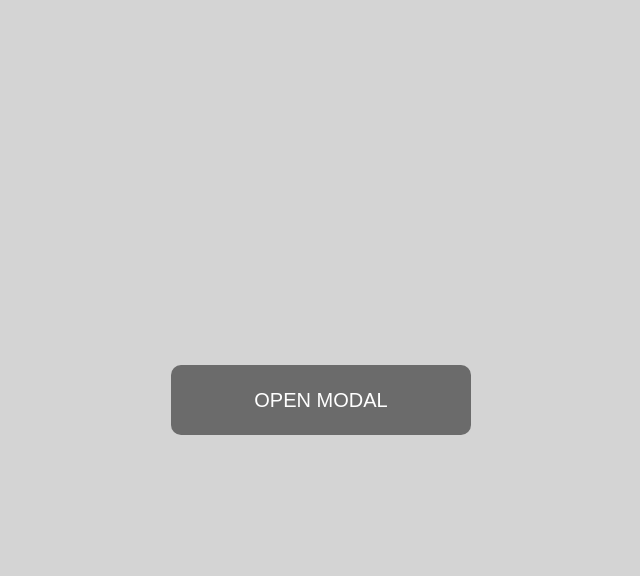
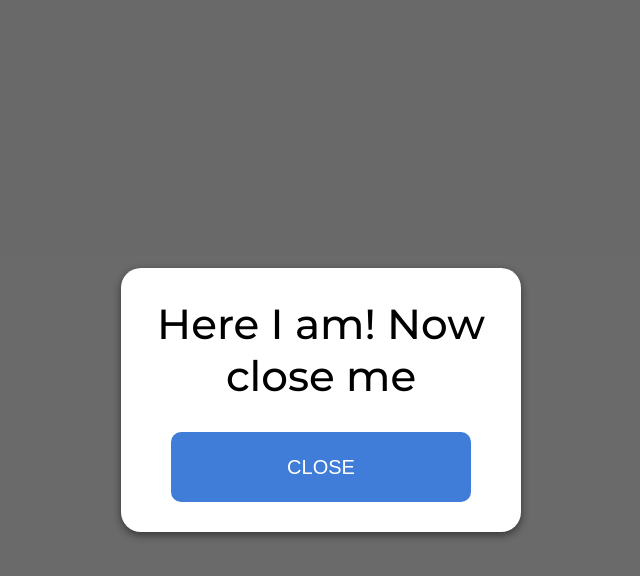
Before and after one commit to JenerikMusaeva/HW-28-Modal-Window, a plain HTML site: page index.html in a window 1280 px wide. Both pictures are taken after a click on the button "OPEN MODAL". Shown: the whole page, without its empty margins (319-959 px from the left). Drawn offline with Linux system fonts and the light colour scheme.

Commit message:
added script for close modal window

```diff
--- a/index.html
+++ b/index.html
@@ -11,8 +11,13 @@
 <body>
 	<button class="btn-open-modal" type="submit">open modal</button>
 	<div class="modal-window">
-		<h3>Here I am! Now close me</h3>
-		<button class="btn-close-modal" type="submit">close</button>
+		<div class="modal-backdrop"></div>
+		<div class="modal-content">
+			<h3>Here I am! Now close me</h3>
+			<button class="btn-close-modal" type="submit">close</button>
+		</div>
 	</div>
+
+	<script src="index.js"></script>
 </body>
 </html>
--- a/index.js
+++ b/index.js
@@ -0,0 +1,20 @@
+let openModalBtn = document.querySelector('.btn-open-modal');
+let modalWindow = document.querySelector('.modal-window')
+let closeModalBtn = document.querySelector('.btn-close-modal');
+let modalBackdrop = document.querySelector('.modal-backdrop')
+let fadeOut = document.getElementsByName('animation')
+
+openModalBtn.addEventListener('click', function(e) {
+  e.preventDefault();
+  modalWindow.classList.add('modal-window_open')
+})
+
+closeModalBtn.addEventListener('click', function(e) {
+  e.preventDefault();
+  modalWindow.classList.remove('modal-window_open')
+})
+
+modalBackdrop.addEventListener('click', function(e) {
+  e.preventDefault();
+  modalWindow.classList.remove('modal-window_open')
+})
--- a/style.css
+++ b/style.css
@@ -32,18 +32,38 @@ body {
 
 .modal-window {
 	display: none;
-	padding-top: 30px;
+	position: fixed;
+	top: 0;
+	left: 0;
+	width: 100%;
+	height: 100vh;
+}
+
+.modal-backdrop {
+	background: rgba(0, 0, 0, 0.5);
+	position: absolute;
+	z-index: 10;
+	left: 0;
+	top: 0;
+	height: 100%;
+	width: 100%;
+}
+
+.modal-content {
 	width: 400px;
-	height: 300px;
 	text-align: center;
+	padding: 30px;
 	background-color: #fff;
 	border-radius: 20px;
+	position: relative;
+	z-index: 11;
+	box-shadow: 0 3px 9px rgba(0,0,0,.5);
 }
 
 h3 {
 	font-size: 42px;
 	font-weight: normal;
-	margin-bottom: 50px;
+	margin-bottom: 30px;
 }
 
 .btn-close-modal {
@@ -61,3 +81,9 @@ h3 {
 	outline-style: none;
 	background-color: rgb(107, 107, 107);
 }
+
+.modal-window_open {
+	display: flex;
+	justify-content: center;
+	align-items: center;
+}
```
